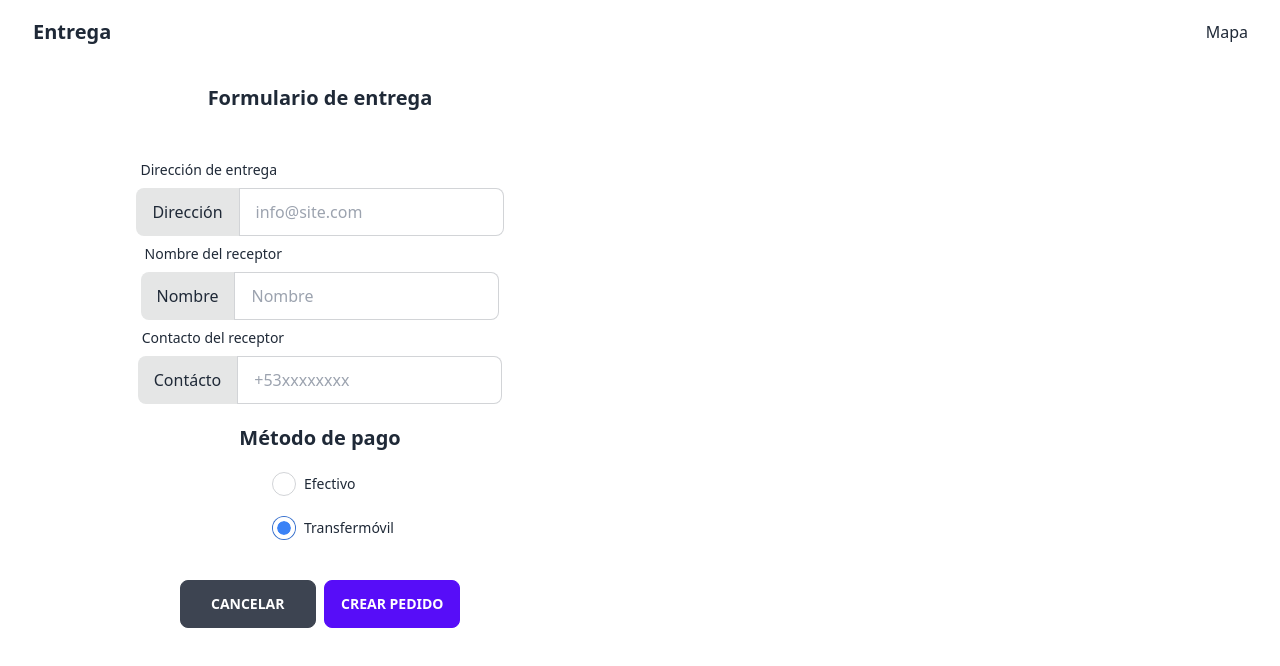
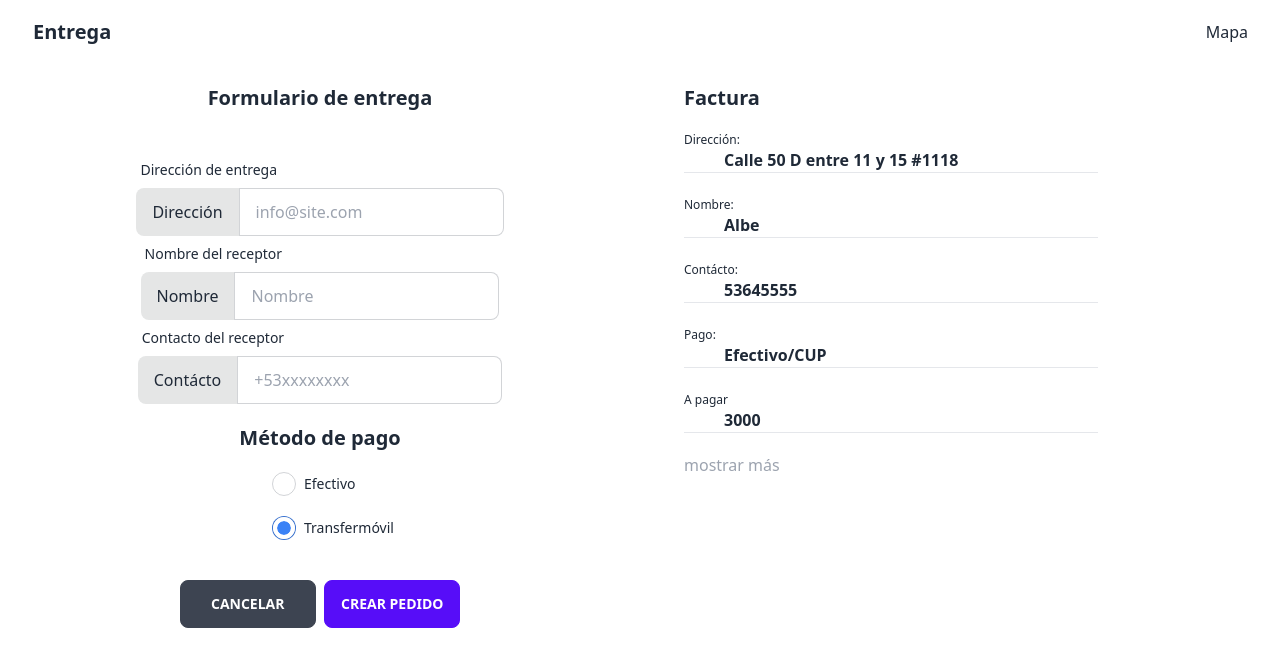
Before and after one commit to AlbeTorres/kiosko, a React (Vite) app in the folder kiosko/: page /paymen in a window 1280 px wide. Shown: the top 666 px of the page. Built offline with nearby package versions, Linux system fonts and the light colour scheme.

Commit message:
terminada vista crear pedido

```diff
--- a/kiosko/src/components/Payment/Pedido.jsx
+++ b/kiosko/src/components/Payment/Pedido.jsx
@@ -1,11 +1,80 @@
-import React from 'react'
+import React, {useState} from "react";
 
 const Pedido = () => {
+
+  const [visible, setVisible]=useState(false)
+
+  let pedido = {
+    productos: [
+      { nombre: "platano", cantida: 10, paga: 300 },
+      { nombre: "platano", cantida: 10, paga: 300 },
+      { nombre: "platano", cantida: 10, paga: 300 },
+      { nombre: "platano", cantida: 10, paga: 300 },
+      { nombre: "platano", cantida: 10, paga: 300 },
+      { nombre: "platano", cantida: 10, paga: 300 },
+      { nombre: "platano", cantida: 10, paga: 300 },
+      { nombre: "platano", cantida: 10, paga: 300 },
+      { nombre: "platano", cantida: 10, paga: 300 },
+      { nombre: "platano", cantida: 10, paga: 300 },
+      { nombre: "platano", cantida: 10, paga: 300 },
+      { nombre: "platano", cantida: 10, paga: 300 },
+      { nombre: "platano", cantida: 10, paga: 300 },
+      { nombre: "platano", cantida: 10, paga: 300 },
+      { nombre: "platano", cantida: 10, paga: 300 },
+    ],
+  };
+  let dir = "Calle 50 D entre 11 y 15 #1118";
+  let recive = " Albe";
+  let contact = +53645555;
+  let pago = "Efectivo/CUP";
+  let factura = 3000;
+  let estado= 'sin pagar'
   return (
-    <div className="md:w-2/3 md:mx-auto">
+    <div className=" hidden md:block  px-11  " >
 
+    <h2 className=" text-xl font-semibold my-5 ">Factura</h2>
+    <div className=" grid grid-rows-5 gap-6  w-full md:w-3/4">
+
+      <div className="border-b  ">
+        <p className="text-xs ">Dirección:</p>
+        <span className="font-semibold ml-10 mt-4 ">{dir}</span>
       </div>
-  )
-}
+      <div className="border-b  ">
+        <p className="text-xs ">Nombre:</p>
+        <span className="font-semibold ml-10 mt-4 ">{recive}</span>
+      </div>
+      <div className="border-b  ">
+        <p className="text-xs ">Contácto:</p>
+        <span className="font-semibold ml-10 mt-2 ">{contact}</span>
+      </div>
+      <div className="border-b  ">
+        <p className="text-xs ">Pago:</p>
+        <span className="font-semibold ml-10 mt-2 ">{pago}</span>
+      </div>
+      <div className="border-b  ">
+        <p className="text-xs ">A pagar</p>
+        <span className="font-semibold ml-10 mt-2 ">{factura}</span>
+      </div>
+    </div>
+    <button onClick={()=>setVisible(!visible)} className="text-gray-400   mt-5">{visible ? 'ocultar':'mostrar más'}</button>
+    { visible &&
 
-export default Pedido
+      <div className=" mt-5 w-full md:w-3/4 ">
+       <p className="text-xs">Carro</p>
+        {pedido.productos.map((producto) => (
+          <div className=" flex my-4 border-b  ">
+          <label className="mr-2">prod:</label>
+            <p className="mr-4">{producto.nombre}</p>
+          <label className="mr-2">cant:</label>
+            <p className="mr-4">{producto.cantida}</p>
+          <label className="mr-2">$</label>
+            <p className="mr-4">{producto.paga}</p>
+          </div>
+        ))}
+      </div>
+    }
+    </div>
+  );
+};
+
+export default Pedido;
--- a/kiosko/src/pages/paymen/Paymen.jsx
+++ b/kiosko/src/pages/paymen/Paymen.jsx
@@ -3,6 +3,7 @@ import productoContext from "../../context/productoContext/productoContext";
 import PayNav from "../../components/Payment/PayNav";
 import PayContainer from '../../components/Payment/PayContainer'
 import PayForm from '../../components/Payment/PayForm'
+import Pedido from "../../components/Payment/Pedido";
 
 const Paymen = () => {
 
@@ -18,6 +19,7 @@ const Paymen = () => {
      <PayNav/>
      <PayContainer>
       <PayForm/>
+      <Pedido/>
      </PayContainer>
 
     </div>
```
